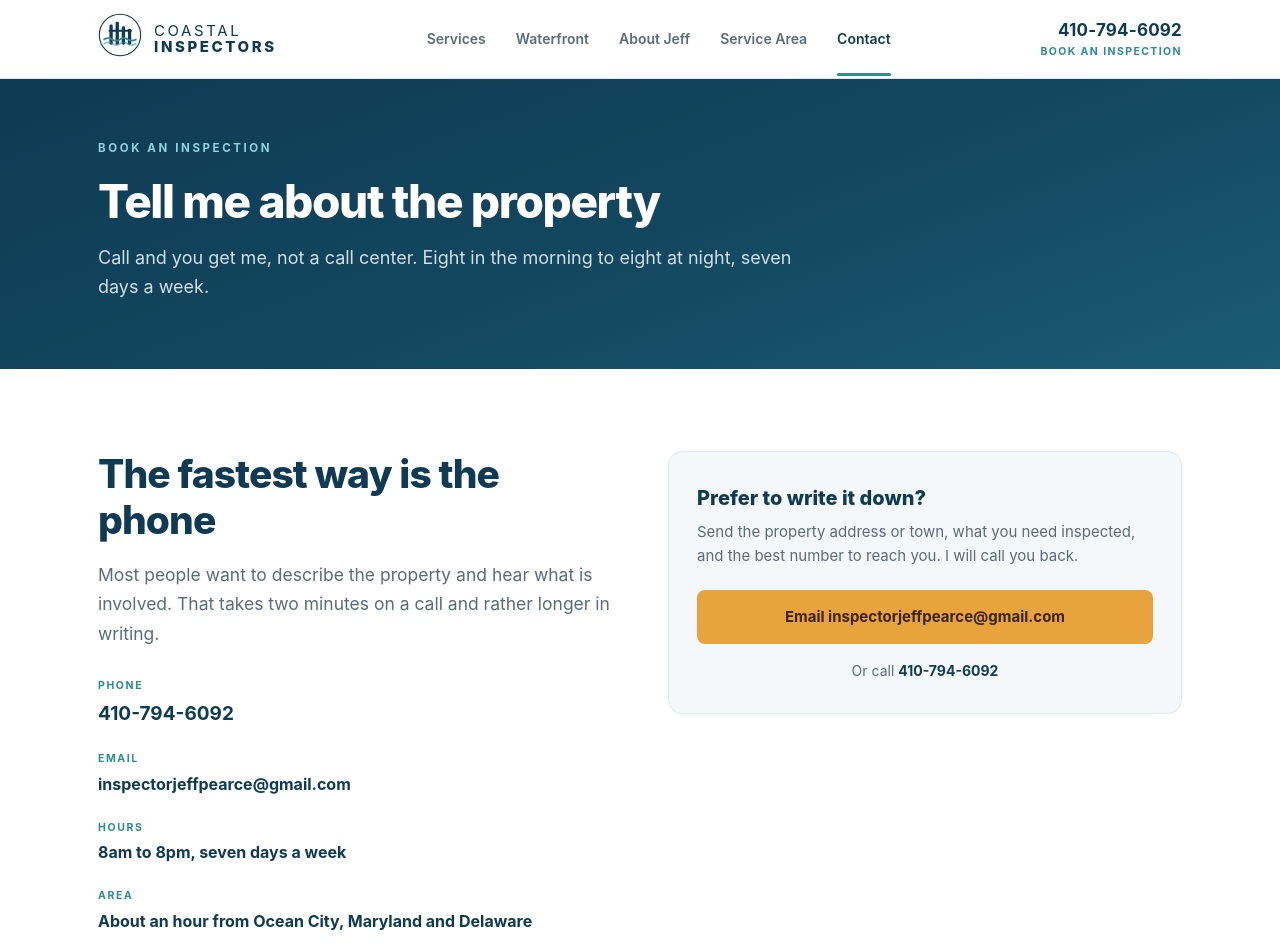
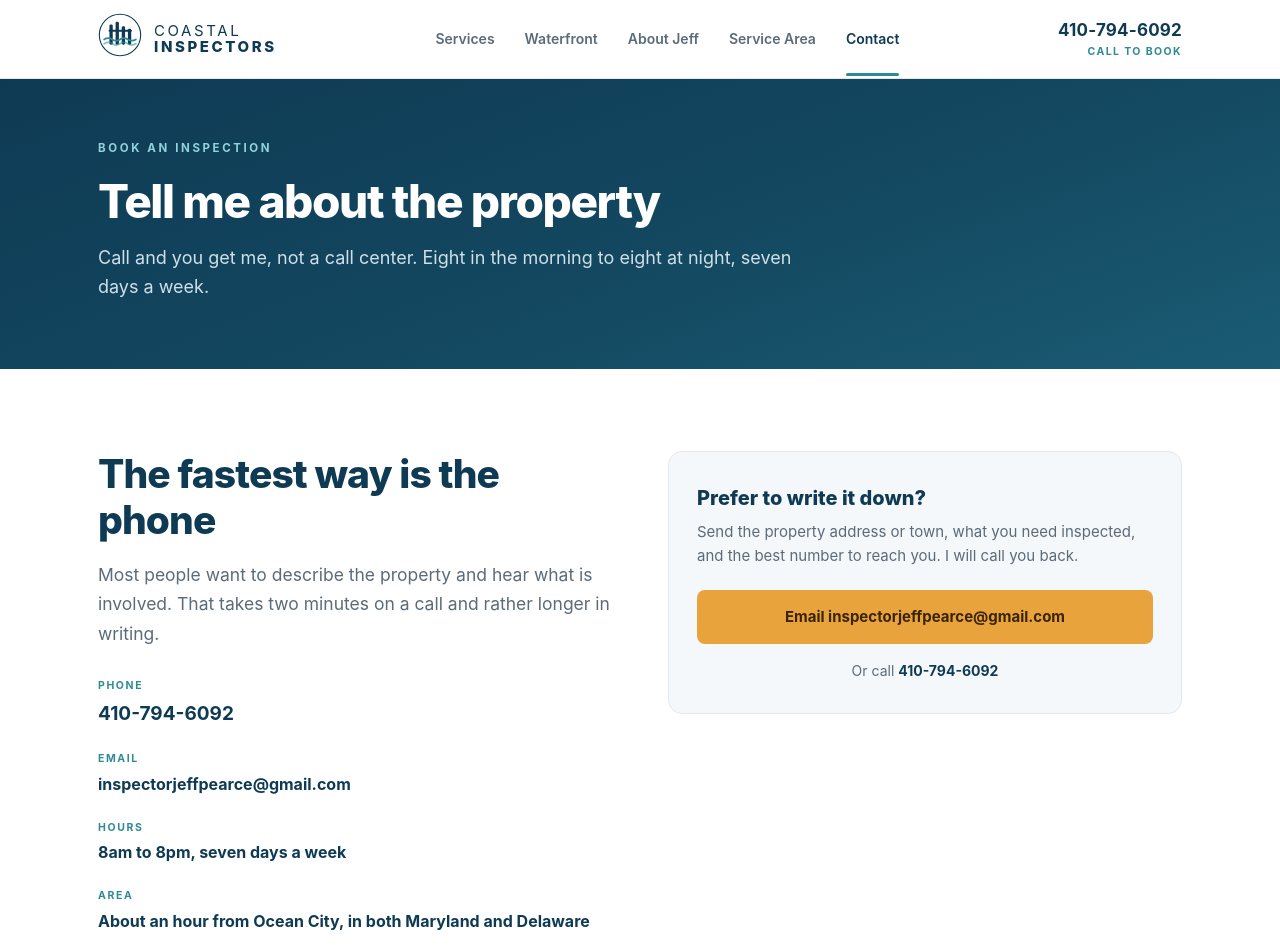
Before and after one commit to Strat3000Carlson/coastal-inspections, a plain HTML site: page contact.html in a window 1280 px wide. Shown: the top 952 px of the page. Drawn offline with Linux system fonts and the light colour scheme.

Commit message:
Add files via upload

```diff
--- a/contact.html
+++ b/contact.html
@@ -18,7 +18,7 @@
 </svg></span>
 <span><span class="bt1">COASTAL</span><span class="bt2">INSPECTORS</span></span></a>
   <nav class="navlinks" id="mnav"><a href="services.html">Services</a><a href="waterfront.html">Waterfront</a><a href="about.html">About Jeff</a><a href="service-area.html">Service Area</a><a href="contact.html" class="on">Contact</a></nav>
-  <a class="tel" href="tel:4107946092"><b>410-794-6092</b><span>Book an inspection</span></a>
+  <a class="tel" href="contact.html"><b>410-794-6092</b><span>Call to book</span></a>
   <button class="menubtn" type="button" aria-label="Menu" aria-expanded="false" aria-controls="mnav"><span></span></button>
 </div></header>
 <script>(function(){var h=document.querySelector("header"),b=h.querySelector(".menubtn");b.addEventListener("click",function(){var o=h.classList.toggle("open");b.setAttribute("aria-expanded",o)});h.querySelectorAll(".navlinks a").forEach(function(a){a.addEventListener("click",function(){h.classList.remove("open")})})})();</script>
@@ -40,7 +40,7 @@
       <div class="ci" style="color:var(--ink)"><b style="color:var(--teal)">Hours</b>
         <span style="font-size:16px;color:var(--navy)">8am to 8pm, seven days a week</span></div>
       <div class="ci" style="color:var(--ink)"><b style="color:var(--teal)">Area</b>
-        <span style="font-size:16px;color:var(--navy)">About an hour from Ocean City, Maryland and Delaware</span></div>
+        <span style="font-size:16px;color:var(--navy)">About an hour from Ocean City, in both Maryland and Delaware</span></div>
     </div>
   </div>
 
```
Also changed, not shown: about.html (+1 -1 lines), index.html (+1 -1 lines), schedule.html (+1 -1 lines), service-area.html (+1 -1 lines), services.html (+1 -1 lines), terms.html (+1 -1 lines), waterfront.html (+1 -1 lines).
